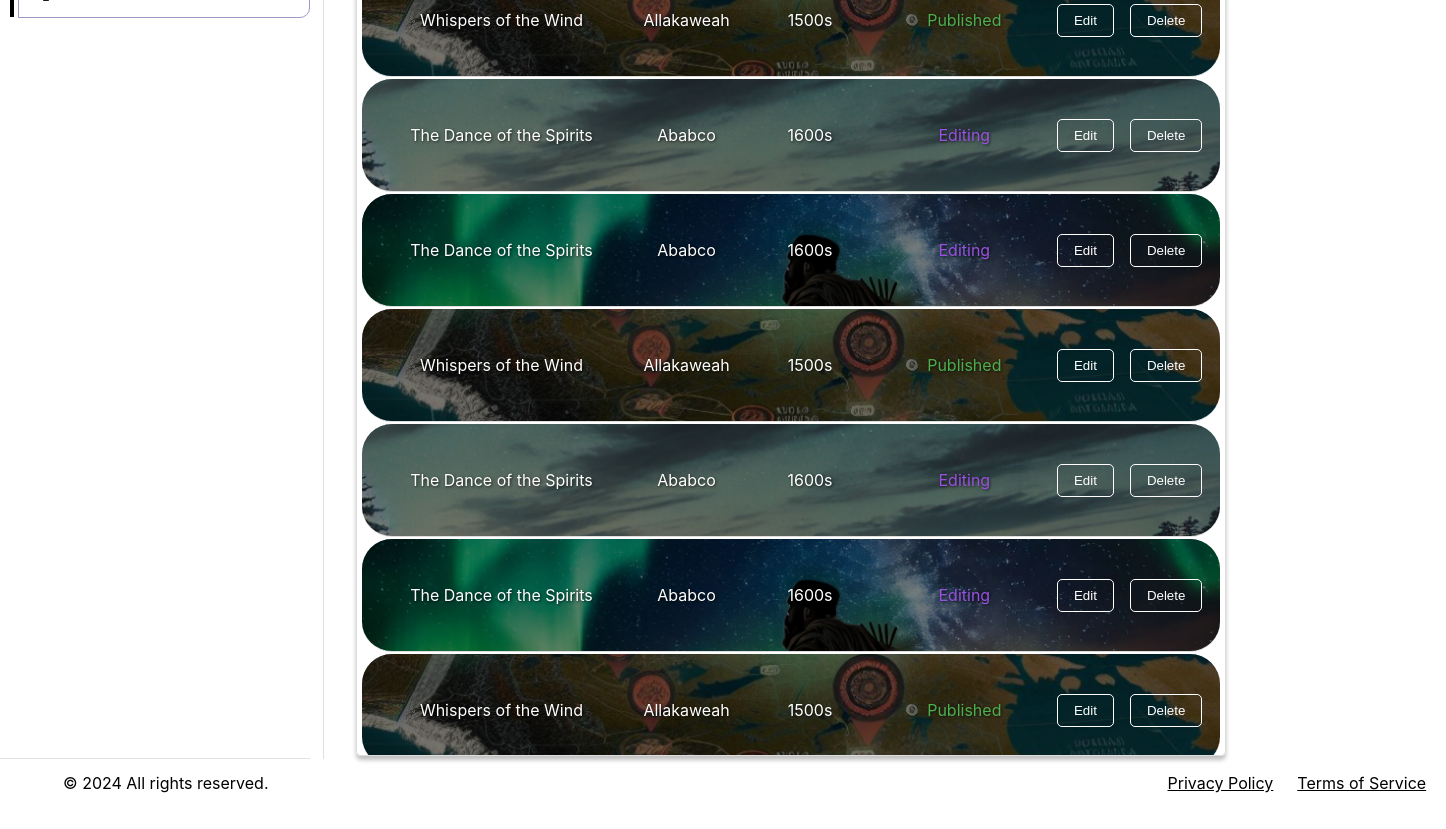
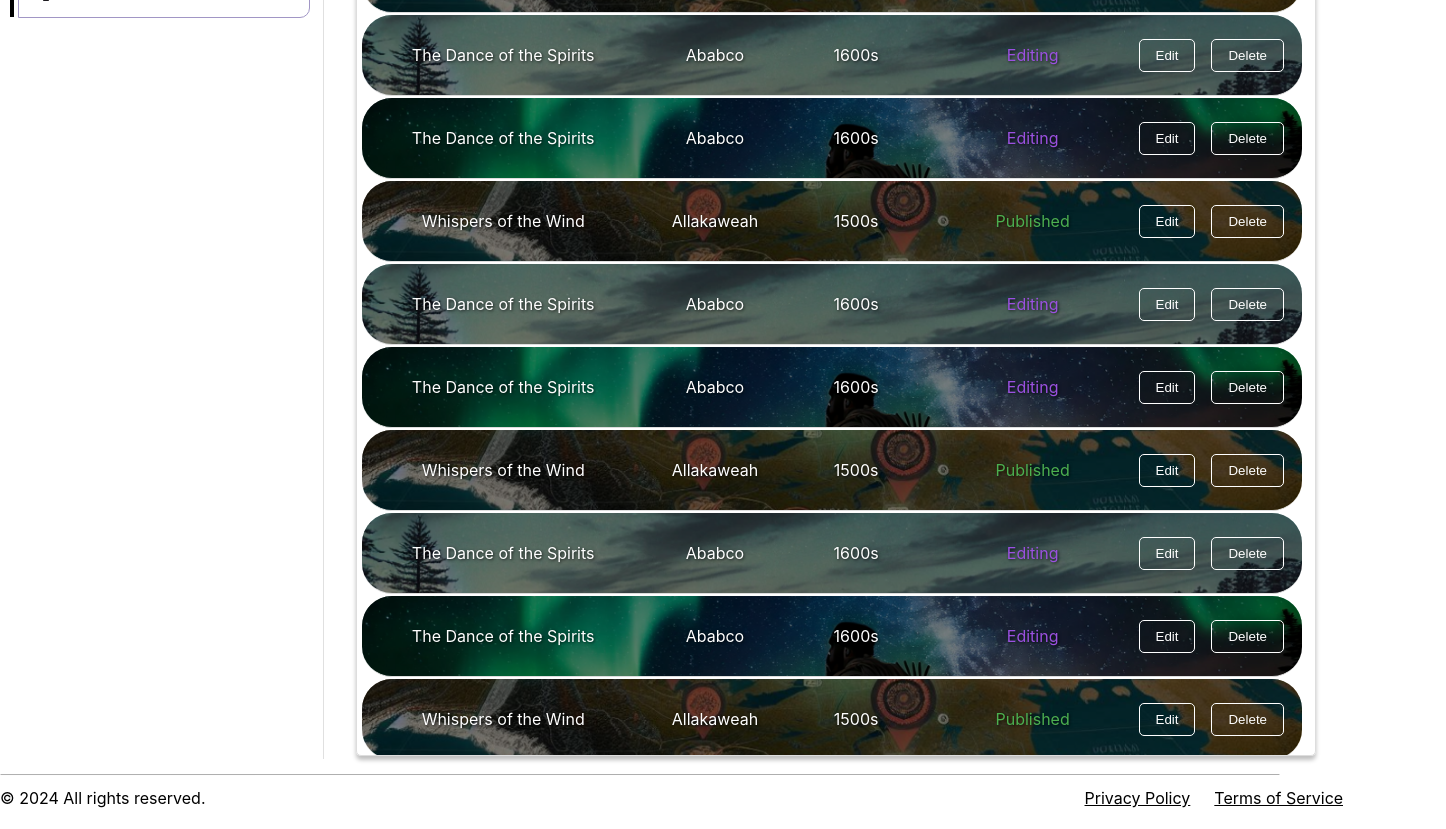
Before and after one commit to EchoesofAurora/EchoesOfAurora, a React (Create React App) app in the folder frontend/: page /Admin/ManageStories in a window 1280 px wide. Shown: the part 460-1289 px from the top of the page, 1446 px wide, since content can reach past the window. Built offline with nearby package versions, Linux system fonts and the light colour scheme.

Commit message:
footer line fixed with few other correction and made few file's classes specific

```diff
--- a/frontend/src/components/AdminFooter.js
+++ b/frontend/src/components/AdminFooter.js
@@ -1,19 +1,20 @@
 import React from 'react';
+import vector145 from "../images/vector-145.svg";
 import '../styles/AdminFooter.css';
 
 const Footer = () => {
   return (
-    <div className="Footer">
-        <div className="credits">
-          <p className="element-relume-all">© 2024 All rights reserved.</p>
+    <div className="Admin-Footer">
+  <img className="Admin-Footer__vector" alt="Vector" src={vector145} />
+  <div className="Admin-Footer__credits">
+    <p className="Admin-Footer__copyright">© 2024 All rights reserved.</p>
+    <div className="Admin-Footer__links">
+      <div className="Admin-Footer__link">Privacy Policy</div>
+      <div className="Admin-Footer__link">Terms of Service</div>
+    </div>
+  </div>
+</div>
 
-          <div className="footer-links">
-            <div className="text-wrapper-8">Privacy Policy</div>
-
-            <div className="text-wrapper-8">Terms of Service</div>
-          </div>
-        </div>
-      </div>
   );
 };
 
--- a/frontend/src/components/Sidebar.js
+++ b/frontend/src/components/Sidebar.js
@@ -6,7 +6,7 @@ import category from "../images/category.svg";
 import mail from "../images/mail.svg";
 import people from "../images/people.svg";
 import settings from "../images/settings.svg";
-import vector145 from "../images/vector-145.svg";
+
 import vector148 from "../images/vector-148.svg";
 
 const sidebarItems = [
@@ -28,7 +28,7 @@ const Sidebar = () => {
   return (
     <div className="frame">
       <div className="overlap-group">
-        <img className="vector" alt="Vector" src={vector145} />
+
 
         <img className="img" alt="Vector" src={vector148} />
       </div>
--- a/frontend/src/styles/AdminFooter.css
+++ b/frontend/src/styles/AdminFooter.css
@@ -1,24 +1,42 @@
-.Footer {
+.Admin-Footer {
   align-items: center;
   display: flex;
   gap: 64px;
   justify-content: space-around;
-  left: 63px;
   position: absolute;
   bottom: 20px;
   width: 100%;
   background-color: rgb(255, 255, 255);
+
 }
 
-.credits {
+.Admin-Footer__vector {
+  position: absolute;
+  top: 0; /* Ensure it starts at the top of the Admin-footer */
+
+  width: 100%;
+  height: auto;
+  object-fit: cover;
+  /* z-index: 10; Higher value to keep it above other elements */
+}
+
+
+.Admin-Footer__credits {
   align-items: flex-start;
   display: inline-flex;
   flex: 0 0 auto;
   gap: 879px;
   position: relative;
+  top: 15px;
+  /* z-index: 5; Lower than vector to stay underneath */
 }
 
-.element-relume-all {
+
+
+
+
+
+.Admin-Footer__copyright {
   color: #000000;
   font-family: var(--text-small-normal-font-family);
   font-size: var(--text-small-normal-font-size);
@@ -32,7 +50,7 @@
   width: fit-content;
 }
 
-.footer-links {
+.Admin-Footer__links {
   align-items: flex-start;
   display: inline-flex;
   flex: 0 0 auto;
@@ -40,7 +58,7 @@
   position: relative;
 }
 
-.text-wrapper-8 {
+.Admin-Footer__link {
   color: #000000;
   font-family: var(--text-small-link-font-family);
   font-size: var(--text-small-link-font-size);
--- a/frontend/src/styles/ManageStories.css
+++ b/frontend/src/styles/ManageStories.css
@@ -14,7 +14,7 @@
   left: 356px;
   position: absolute;
   top: 26px;
-  width: 68%;
+  width: 75%;
 }
 
 .manage-header {
@@ -37,7 +37,7 @@
   background-color: #f0f0f0;
   padding: 0.5rem;
   font-weight: bold;
-  padding: 8px 50px 8px 20px;
+
 }
 
 .table-header,
@@ -46,14 +46,18 @@
   justify-content: space-between;
   align-items: center;
 }
-
+.table-body {
+  flex: 1;
+  overflow-y: auto;
+  padding-right: 0.5rem;
+}
 
 .table-body .table-row {
-  display: flex;
-  justify-content: space-between;
+  /* display: flex;
+  justify-content: space-between; */
   align-items: center;
   margin: 2px 5px;
-  padding: 1rem;
+  /* padding: 1rem; */
   padding-right: 10px;
   border-bottom: 1px solid #ddd;
   height: 80px;
@@ -102,7 +106,12 @@
 
 .manage-header .back-btn {
   width: 140px;
+  border: 1px solid #a49cbe;
+  background-color: white;
+  color: #a49cbe;
 }
+
+
 
 .manage-header .back-btn:hover,
 .manage-header .new-story-btn:hover {
@@ -120,6 +129,7 @@
   border: 1px solid #fff;
   color: #fff;
   padding: 0.5rem 1rem;
+  flex: 0.5;
 }
 
 .actions button:hover {
@@ -129,11 +139,6 @@
 }
 
 
-.manage-header .back-btn {
-  border: 1px solid #a49cbe;
-  background-color: white;
-  color: #a49cbe;
-}
 
 .manage-header .new-story-btn {
   background-color: #a49cbe;
@@ -165,8 +170,5 @@
 .actions {
   display: flex;
   gap: 0.5rem;
+  z-index: 1;
 }
-
-.actions button {
-  flex: 0.5;
-}
--- a/frontend/src/styles/ManageTribes.css
+++ b/frontend/src/styles/ManageTribes.css
@@ -47,7 +47,7 @@
   justify-content: space-between;
   align-items: center;
   margin: 2px 5px;
-  padding: 1rem;
+  /* padding: 1rem; */
   padding-right: 10px;
   border-bottom: 1px solid #ddd;
   height: 80px;
@@ -108,17 +108,7 @@
   color: #4caf50;
 }
 
-.actions button {
-  margin-right: 0.5rem;
-  background: none;
-  border: none;
-  padding: 8px 12px;
-  border-radius: 5px;
-  cursor: pointer;
-  border: 1px solid #fff;
-  color: #fff;
-  padding: 0.5rem 1rem;
-}
+
 
 .actions button:hover {
   text-decoration: underline;
@@ -169,14 +159,6 @@
   word-wrap: break-word;
 }
 
-.actions {
-  display: flex;
-  gap: 0.5rem;
-}
-
-.actions button {
-  flex: 0.5;
-}
 
 
 
--- a/frontend/src/styles/Sidebar.css
+++ b/frontend/src/styles/Sidebar.css
@@ -13,14 +13,7 @@
   width: 100%;
 }
 
- .vector {
-  height: 1px;
-  left: 0;
-  object-fit: cover;
-  position: absolute;
-  top: 1026px;
-  width: 100%;
-}
+
 
 .frame {
   align-items: flex-start;
--- a/frontend/src/styles/StoriesTable.css
+++ b/frontend/src/styles/StoriesTable.css
@@ -1,5 +1,5 @@
-/* Container for the entire table */
-.stories-table-container {
+/* Container for the entire dashboard-table */
+.stories-dashboard-table-container {
     background-color: #f9f9f9;
     border: 1px solid #cbd2e0;
     border-radius: 10px;
@@ -11,8 +11,8 @@
     overflow: hidden;
   }
 
-  /* Header for the table */
-  .table-header {
+  /* Header for the dashboard-table */
+  .dashboard-table-header {
     display: flex;
     background-color: #f0f0f0;
     padding: 16px;
@@ -20,8 +20,8 @@
     justify-content: space-between;
   }
 
-  /* Styling for each table header cell */
-  .table-header-cell {
+  /* Styling for each dashboard-table header cell */
+  .dashboard-table-header-cell {
     font-family: "Poppins-Bold", Helvetica;
     font-size: 14px;
     font-weight: 700;
@@ -30,20 +30,20 @@
     width: 157px;
   }
 
-  /* Styling for each story row */
-  .story-row {
+  /* Styling for each dashboard-story row */
+  .dashboard-story-row {
     display: flex;
     justify-content: space-between;
     padding: 16px;
     border-top: 1px solid #cbd2e0;
   }
 
-  .story-row:hover {
+  .dashboard-story-row:hover {
     background-color: #f0f0f0;
   }
 
-  /* Styling for the Story ID */
-  .story-id {
+  /* Styling for the dashboard-Story ID */
+  .dashboard-story-id {
     font-family: "Poppins-Medium", Helvetica;
     font-size: 14px;
     color: #000000de;
@@ -52,7 +52,7 @@
   }
 
   /* Styling for the Tribe */
-  .story-tribe {
+  .dashboard-story-tribe {
     font-family: "Poppins-Medium", Helvetica;
     font-size: 14px;
     color: #000000de;
@@ -62,7 +62,7 @@
   }
 
   /* Styling for the Timeline */
-  .story-timeline {
+  .dashboard-story-timeline {
     font-family: "Inter-Regular", Helvetica;
     font-size: 15.4px;
     color: #000000;
@@ -71,7 +71,7 @@
   }
 
   /* Styling for the Status */
-  .story-status {
+  .dashboard-story-status {
     font-family: "Poppins-Medium", Helvetica;
     font-size: 14px;
     font-weight: 500;
@@ -83,12 +83,12 @@
   }
 
   /* Specific styling for Editing status */
-  .story-status-editing {
+  .dashboard-story-status-editing {
     color: #9b51e0de;
   }
 
   /* Specific styling for Published status */
-  .story-status-published {
+  .dashboard-story-status-published {
     color: #a49cbede;
   }
 
```
Also changed, not shown: frontend/src/pages/StoriesTable.js (+35 -35 lines), frontend/src/styles/Dashboard.css (+0 -309 lines).
